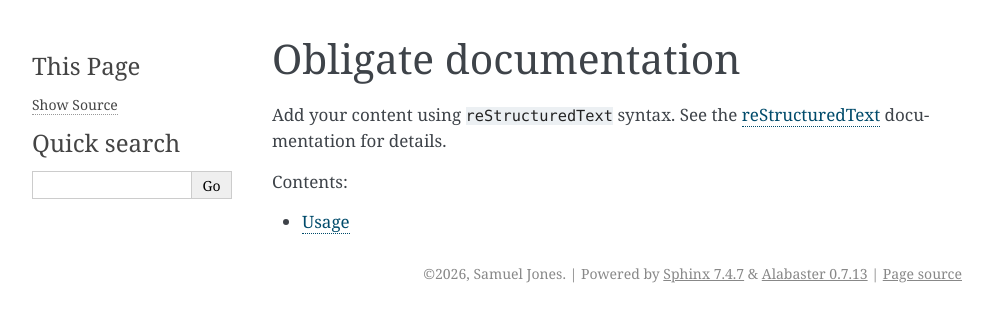
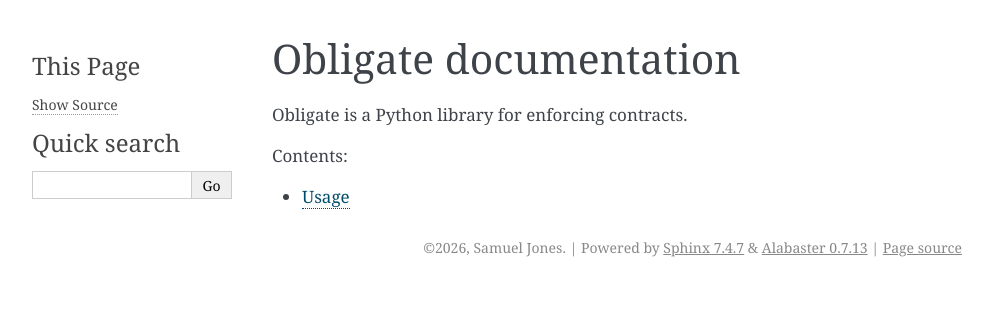
Before and after one commit to sjones5516/obligate, a Sphinx documentation site: the page built from docs/source/index.rst, in a window 1280 px wide. Shown: the top 322 px of the page, without its empty margins (148-1141 px from the left). Built offline with Sphinx 7.4.7, drawn with Linux system fonts in a browser that asks for light colours.

Commit message:
header message to replace boilerplate

```diff
--- a/docs/source/index.rst
+++ b/docs/source/index.rst
@@ -6,10 +6,7 @@
 Obligate documentation
 ======================
 
-Add your content using ``reStructuredText`` syntax. See the
-`reStructuredText <https://www.sphinx-doc.org/en/master/usage/restructuredtext/index.html>`_
-documentation for details.
-
+Obligate is a Python library for enforcing contracts.
 
 .. toctree::
    :maxdepth: 2
```
